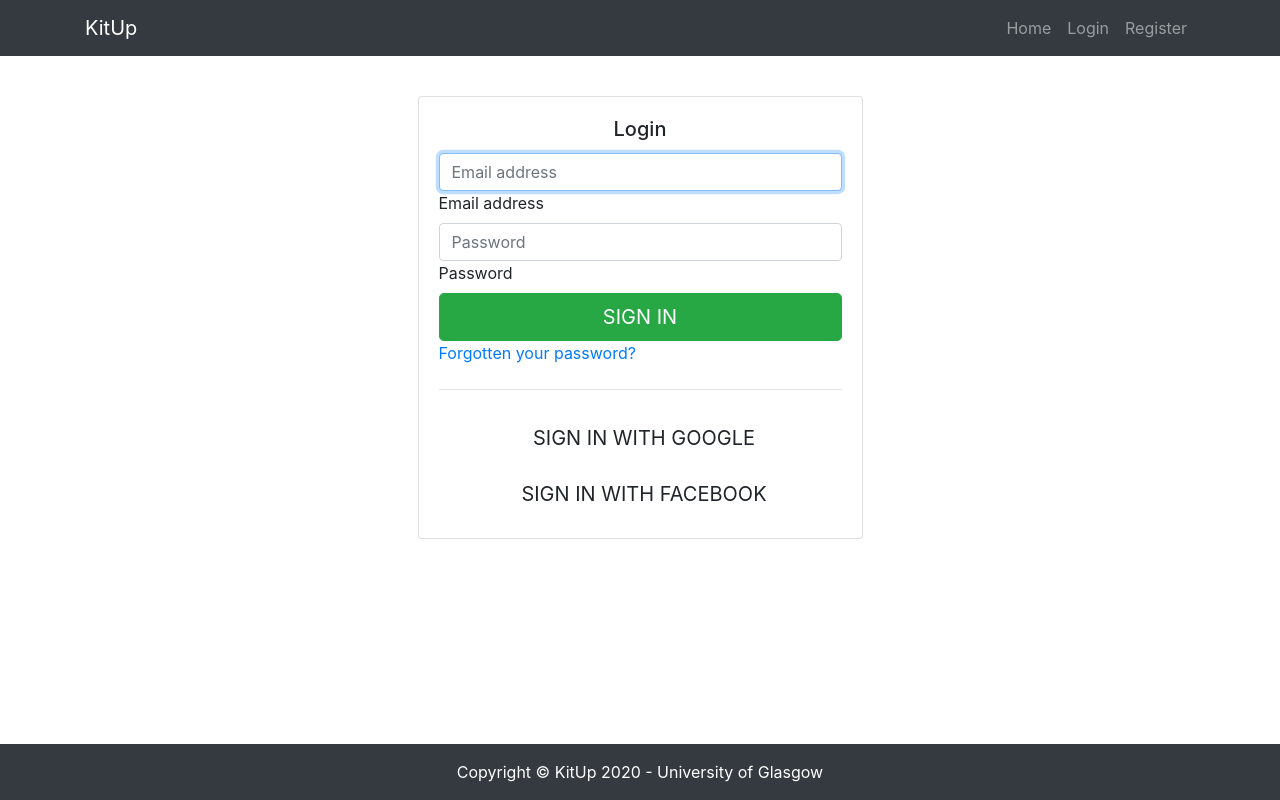
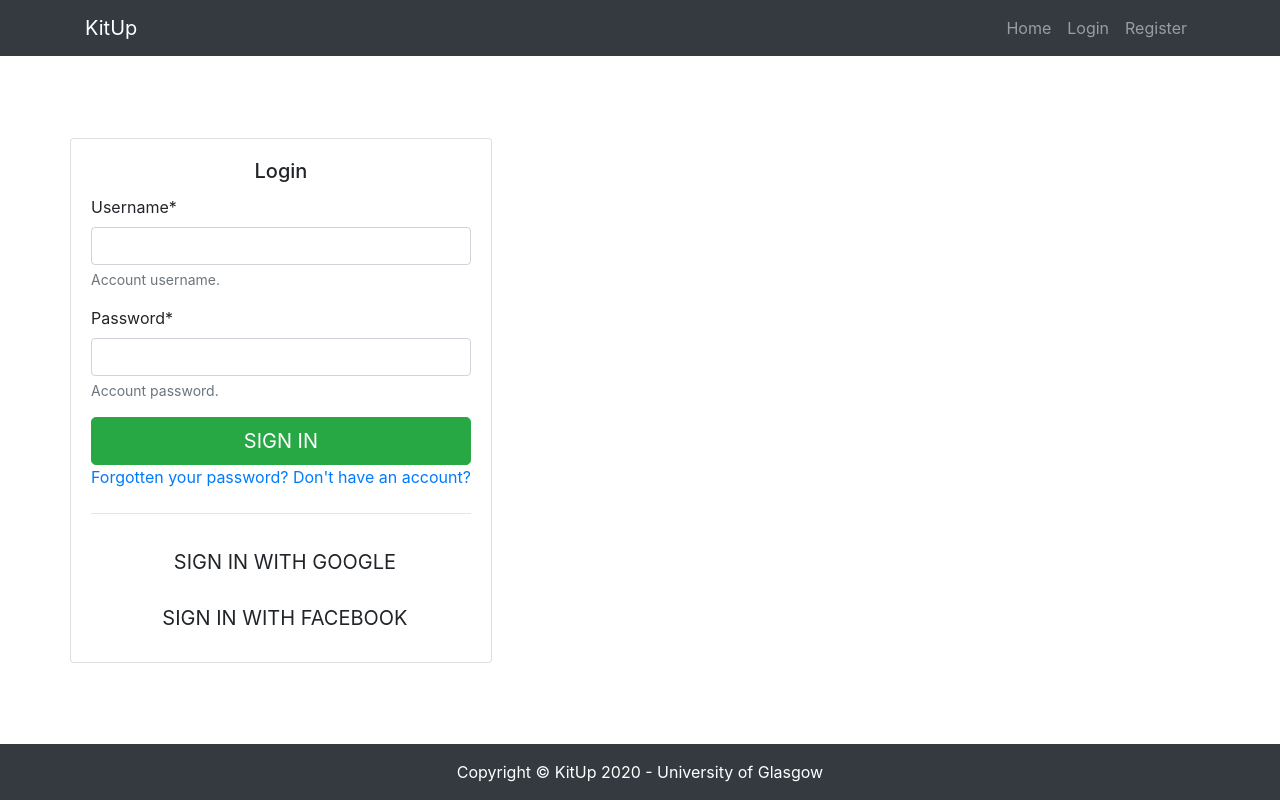
Before and after one commit to dans-acc/kitup-assignment, a Django app: page /login/ in a window 1280 px wide. Run offline with Django 3.2, Linux system fonts and the light colour scheme; some libraries are stand-ins or nearby versions.

Commit message:
Added views, forms and models

```diff
--- a/kitup/forms.py
+++ b/kitup/forms.py
@@ -6,59 +6,18 @@ from django.core.exceptions import ValidationError
 
 from kitup.models import User, Profile, Sport, Match, Player, Report
 
-
-'''
-class UserForm(forms.ModelForm):
-
-    # Overwrite the user models password field to hide it.
-    password = forms.CharField(widget=forms.PasswordInput())
-    confirm_password = forms.CharField(widget=forms.PasswordInput())
-
-    # Define the forms target model and the fields included / excluded.
-    class Meta:
-        model = User
-        fields = ('username', 'first_name', 'last_name', 'email', 'password', 'confirm_password')
-
-        # Band aid fix for the 'required field text always showing'
-        help_texts = {
-            'username': '',
-        }
-
-    # Redefined the widgets in a 'non-redundant' way using the Form.fields attributes. This also helps us add CSS
-    # Stuff if we need in the future
-    def __init__(self, *args, **kwargs):
-        super().__init__(*args, **kwargs)
-        self.fields['username'].widget.attrs.update({'class': 'form-control'})
-        self.fields['first_name'].widget.attrs.update({'class': 'form-control'})
-        self.fields['last_name'].widget.attrs.update({'class': 'form-control'})
-        self.fields['email'].widget.attrs.update({'class': 'form-control'})
-        self.fields['password'].widget.attrs.update({'class': 'form-control'})
-        self.fields['confirm_password'].widget.attrs.update({'class': 'form-control'})
-
-    # We STILL need this function to check if passwords match. Refer to Django's form validation
-    # Fixed it by adding the right clean_ prefix now.
-    def clean_confirm_password(self):
-        cd = self.cleaned_data
-        if cd['confirm_password'] != cd['password']:
-            raise forms.ValidationError("The passwords do not match!")
-
-        return cd['confirm_password']
-
-'''
-
-
 # Form is used for the creation of djangos default User model.
 # Thus, this form should be used for the creation of the user and
 # the associated profile.
 class UserForm(forms.ModelForm):
 
     # Overwrite the User models fields.
-    username = forms.CharField(min_length=Profile.USER_USERNAME_MIN_LENGTH, max_length=Profile.USER_USERNAME_MAX_LENGTH)
-    first_name = forms.CharField(help_text='Please provide your first name')
-    last_name = forms.CharField(help_text='Please provide the last name')
-    email = forms.EmailField(help_text='Please provide an email address')
-    password = forms.CharField(widget=forms.PasswordInput(), help_text='Please provide the password for the account.')
-    confirm_password = forms.CharField(widget=forms.PasswordInput(), help_text='Please confirm the password.')
+    username = forms.CharField(min_length=Profile.USER_USERNAME_MIN_LENGTH, max_length=Profile.USER_USERNAME_MAX_LENGTH, help_text='The name visible to other users of the site.')
+    first_name = forms.CharField(help_text='Your first name; not visible to users.')
+    last_name = forms.CharField(help_text='Your last name; not visible to users.')
+    email = forms.EmailField(help_text='A valid email address associated with the account.')
+    password = forms.CharField(widget=forms.PasswordInput(), help_text='Your account password - used for logging in.')
+    confirm_password = forms.CharField(widget=forms.PasswordInput(), help_text='Confirm your password.')
 
     # The meta data class, defines the model and fields.
     class Meta:
@@ -73,7 +32,6 @@ class UserForm(forms.ModelForm):
             raise forms.ValidationError("The passwords do not match!")
 
         return cd['confirm_password']
-
 
 # Form defines the necessary fields for creating a match.
 # Thus, this form should only be used when a match is being created or edited.
@@ -126,3 +84,12 @@ class ReportForm(forms.ModelForm):
         fields = ('reason',)
 
 # Defines a form that's to be used for logging in.
+class UserLoginForm(forms.Form):
+
+    # Profile the fields for logging in.
+    username = forms.CharField(required=True,max_length=30,help_text='Account username.')
+    password = forms.CharField(widget=forms.PasswordInput(), help_text='Account password.')
+
+    # Meta class defines the visible form fields.
+    class Meta:
+        fields = ('username', 'password')
--- a/kitup/views.py
+++ b/kitup/views.py
@@ -5,76 +5,91 @@ from django.contrib.auth.decorators import login_required
 from django import forms
 
 # The main page for the website.
-from kitup.forms import UserForm
+from kitup.forms import UserForm, ProfileForm, UserLoginForm
 
-
+# The main index / home page for the website.
 def index(request):
     context_dictionary = {}
     response = render(request, 'kitup/index.html', context_dictionary)
     return response
 
+# Invoked when the user wishes to register for the site.
+def user_register(request):
 
-'''
-from django.shortcuts import render, redirect, reverse
-from django.http import HttpResponse
-from django.contrib.auth import authenticate, login, logout
-from django.contrib.auth.decorators import login_required
-from kitup.forms import UserRegistrationForm
+    # Whether or not the user has registered for the site.
+    registered = False
 
+    # Check whether the user is submitting a registration form or not.
+    if request.method == 'POST':
 
-# The main page for the website.
-def index(request):
-    # Create the context dictionary; contains the available games.
-    context_dictionary = {}
+        # Create forms based on the POST request method.
+        user_form = UserForm(request.POST)
+        profile_form = ProfileForm(request.POST)
 
-    # Render the index response i.e. create the template.
-    response = render(request, 'kitup/index.html', context_dictionary)
+        # Check that the forms are in fact valid.
+        if user_form.is_valid and profile_form.is_valid:
+
+            # Save the user model to the database.
+            user = user_form.save()
+            user.settings(user.password)
+            user.save()
+
+            # Save the profile form.
+            profile = profile_form.save(commit=False)
+            profile.user = user
+
+            # Check whether or not the user uploaded a picute.
+            if 'profile_picture' in request.FILES:
+                profile.profile_picture = request.FILES['profile_picture']
+
+            # Finally, save the profile and denote registered as True.
+            profile.save()
+            registered = True
+        else:
+            print(user_form.errors, profile_form.errors)
+
+    else:
+        user_form = UserForm()
+        profile_form = ProfileForm()
+
+    # Render the template using the forms.
+    response = render(request, 'kitup/register.html',
+        {'user_form': user_form, 'profile_form': profile_form, 'registered': registered})
     return response
 
-'''
-
-
-# Invoked to display the registration view to the new user.
-def user_register(request):
-    registered = False
+# Invoked when the user wishes to log into the site using their credentials.
+def user_login(request):
 
     if request.method == 'POST':
-        user_reg = UserForm(request.POST)
 
-        # If the two forms are valid...
-        if user_reg.is_valid():
-            # Save the user's form data to the database.
-            user = user_reg.save()
+        # Create a form based on the POST request.
+        user_login_form = UserLoginForm(request.POST)
+        if user_login_form.is_valid():
 
-            # Now we hash the password with the set_password method.
-            # Once hashed, we can update the user object.
-            # Uses form validation to check that the set password matches
-            user.set_password(user_reg.clean_confirm_password()) # Need to update later with the Forms API
-            user.save()
-            registered = True
+            # Get the username and the password and attempt to authenticate it.
+            username = user_login_form.cleaned_data['username']
+            password = user_login_form.cleaned_data['password']
+            user = authenticate(username=username, password=password)
+
+            # If user is None, no account found. Otherwise, exists and check status.
+            if user:
+                if user.is_active:
+                    login(request, user)
+                    return redirect(reverse('kitup:index'))
+                else:
+                    return HttpResponse('Your KitUp account has been disabled.')
+            else:
+                print(f'Invalid login details: {username} {password}')
+                return HttpResponse('Invalid details supplied.')
+
         else:
-            # Print problems to the terminal.
-            print(user_reg.errors)
+            print(user_login_form.errors)
+    else:
+        user_login_form = UserLoginForm()
 
-    else:
-        user_reg = UserForm()
-
-    # Render the template depending on the context.
-    return render(request,
-                  'kitup/register.html',
-                  context={'user_reg': user_reg,
-                           'registered': registered})
-
-
-# Invoked in the event the user wants to log into their account.
-def user_login(request):
-    # Create the context dictionary for the login request.
-    context_dictionary = {}
-
-    # Render the login response i.e. create the template.
-    response = render(request, 'kitup/login.html', context_dictionary)
+    # Finally, render the response if the form is not being submitted.
+    response = render(request, 'kitup/login.html', {'user_login_form': user_login_form})
     return response
-
 
 # Invoked in the event the user wishes to log out.
 @login_required
@@ -82,42 +97,23 @@ def user_logout(request):
     logout(request)
     return redirect(reverse('kitup:index'))
 
-
-# Invoked in the event the user wants to log into their account.
-def user_login(request):
-    context_dictionary = {}
-    response = render(request, 'kitup/login.html', context_dictionary)
-    return response
-
-
-# Invoked in the event the user wishes to log out.
-@login_required
-def user_logout(request):
-    logout(request)
-    return redirect(reverse('kitup:index'))
-
-
 # Used to recover the credentials of the user.
 def user_recover(request):
     pass
 
-
 # View the profile of the user. Displays current matches etc.
-@login_required
+@login_required(login_url='kitup:login')
 def user_profile(request):
     pass
-
 
 # Permits the viewing of another players profile.
 def view_profile(request, user_id):
     pass
 
-
 # Permits the user to edit / alter their settings.
 @login_required
 def user_settings(request):
     pass
-
 
 # Permits the user to report another user.
 @login_required
--- a/kitup_project/settings.py
+++ b/kitup_project/settings.py
@@ -65,8 +65,10 @@ MEDIA_ROOT = MEDIA_DIR
 # MEDIA_URL informs django the URL that should be served.
 MEDIA_URL = '/media/'
 
+# The templates that are to be utilised by crispy_froms library.
+CRISPY_TEMPLATE_PACK = 'bootstrap4'
+
 # Application definition
-
 INSTALLED_APPS = [
     'django.contrib.admin',
     'django.contrib.auth',
@@ -76,6 +78,7 @@ INSTALLED_APPS = [
     'django.contrib.staticfiles',
 
     'bootstrap4',
+    'crispy_forms',
 
     'kitup'
 ]
--- a/static/kitup/css/kitup.css
+++ b/static/kitup/css/kitup.css
@@ -5,3 +5,7 @@
 	width: 100%;
 	height: auto;
 }
+
+body {
+  height: 100%;
+}
--- a/templates/kitup/login.html
+++ b/templates/kitup/login.html
@@ -1,5 +1,6 @@
 {% extends 'kitup/base.html' %}
 {% load static %}
+{% load crispy_forms_tags %}
 
 <!-- Override the title of the page. -->
 {% block title_block %}
@@ -9,35 +10,61 @@
 <!-- Override the content block for the page. -->
 {% block content_block %}
 
-	<div class="container mx-auto my-5">
-		<div class="row">
-			<div class="col-sm-9 col-md-7 col-lg-5 mx-auto">
-				<div class="card card-signin my-5">
+	<!--
+	<div class="container d-flex min-vh-100">
+		<div class="row justify-content-center align-self-center">
+			<div class="card card-signin my-5">
 					<div class="card-body">
 						<h5 class="card-title text-center">Login</h5>
 						<form class="form-signin">
-							<div class="form-label-group">
-								<input type="email" id="inputEmail" class="form-control" placeholder="Email address" required autofocus>
-								<label for="inputEmail">Email address</label>
-							</div>
 
-							<div class="form-label-group">
-								<input type="password" id="inputPassword" class="form-control" placeholder="Password" required>
-								<label for="inputPassword">Password</label>
-							</div>
+							{% csrf_token %}
+							{{ user_login_form | crispy}}
 
-							<!-- Button for logging in, and a link for recovering the lost password. -->
+
 							<button class="btn btn-lg btn-success btn-block text-uppercase" type="submit">Sign in</button>
+
 							<a href="">Forgotten your password?</a>
+							<a href="">Don't have an account?</a>
+
 
 							<hr class="my-4">
 							<button class="btn btn-lg btn-google btn-block text-uppercase" type="submit"><i class="fab fa-google mr-2"></i> Sign in with Google</button>
 							<button class="btn btn-lg btn-facebook btn-block text-uppercase" type="submit"><i class="fab fa-facebook-f mr-2"></i> Sign in with Facebook</button>
+
 						</form>
 					</div>
 				</div>
+		</div>
+	</div>
+-->
+
+<!-- The container holding the login box. -->
+<div class="container d-flex min-vh-100">
+	<div class="row justify-content-center align-self-center">
+        <div class="card card-signin my-5">
+			<div class="card-body">
+				<h5 class="card-title text-center">Login</h5>
+				<form class="form-signin">
+
+					{% csrf_token %}
+					{{ user_login_form | crispy}}
+
+					<button class="btn btn-lg btn-success btn-block text-uppercase" type="submit">Sign in</button>
+
+					<a href="">Forgotten your password?</a>
+					<a href="">Don't have an account?</a>
+
+
+					<hr class="my-4">
+					<button class="btn btn-lg btn-google btn-block text-uppercase" type="submit"><i class="fab fa-google mr-2"></i> Sign in with Google</button>
+					<button class="btn btn-lg btn-facebook btn-block text-uppercase" type="submit"><i class="fab fa-facebook-f mr-2"></i> Sign in with Facebook</button>
+
+				</form>
 			</div>
 		</div>
-	</div>
+    </div>
+</div>
+
 
 {% endblock %}
--- a/templates/kitup/register.html
+++ b/templates/kitup/register.html
@@ -1,5 +1,6 @@
 {% extends 'kitup/base.html' %}
 {% load static %}
+{% load crispy_forms_tags %}
 
 <!-- Override the title of the page. -->
 {% block title_block %}
@@ -15,9 +16,10 @@
 				<div class="card card-signin my-5">
 					<div class="card-body">
 						<h5 class="card-title text-center">Register</h5>
+
 							<form id = "user_reg" method = "post" action="{% url 'kitup:register' %}" enctype="multipart/form-data">
 								{% csrf_token %}
-								{{ user_reg.as_p }}
+								{{ user_reg | crispy}}
 								<button class="btn btn-lg btn-success btn-block text-uppercase" type="submit">Sign Up</button>
 							</form>
 
```
Also changed, not shown: kitup/models.py (line endings or trailing spaces).
